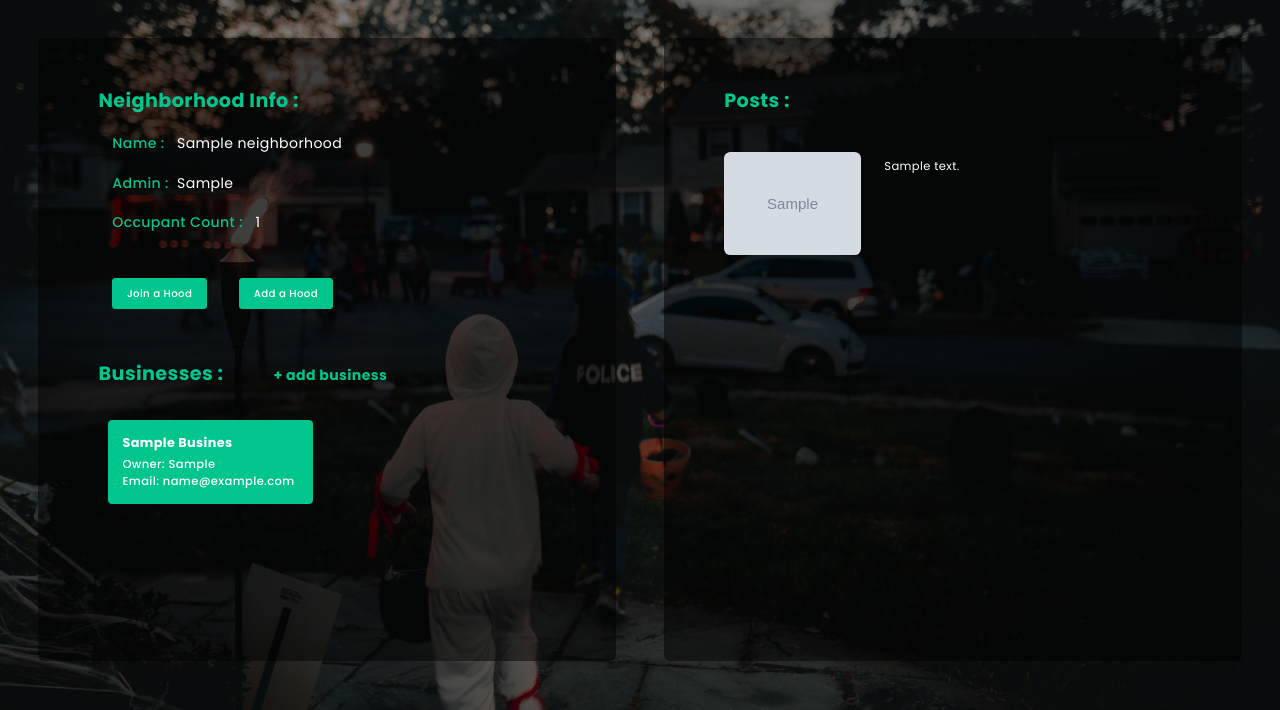
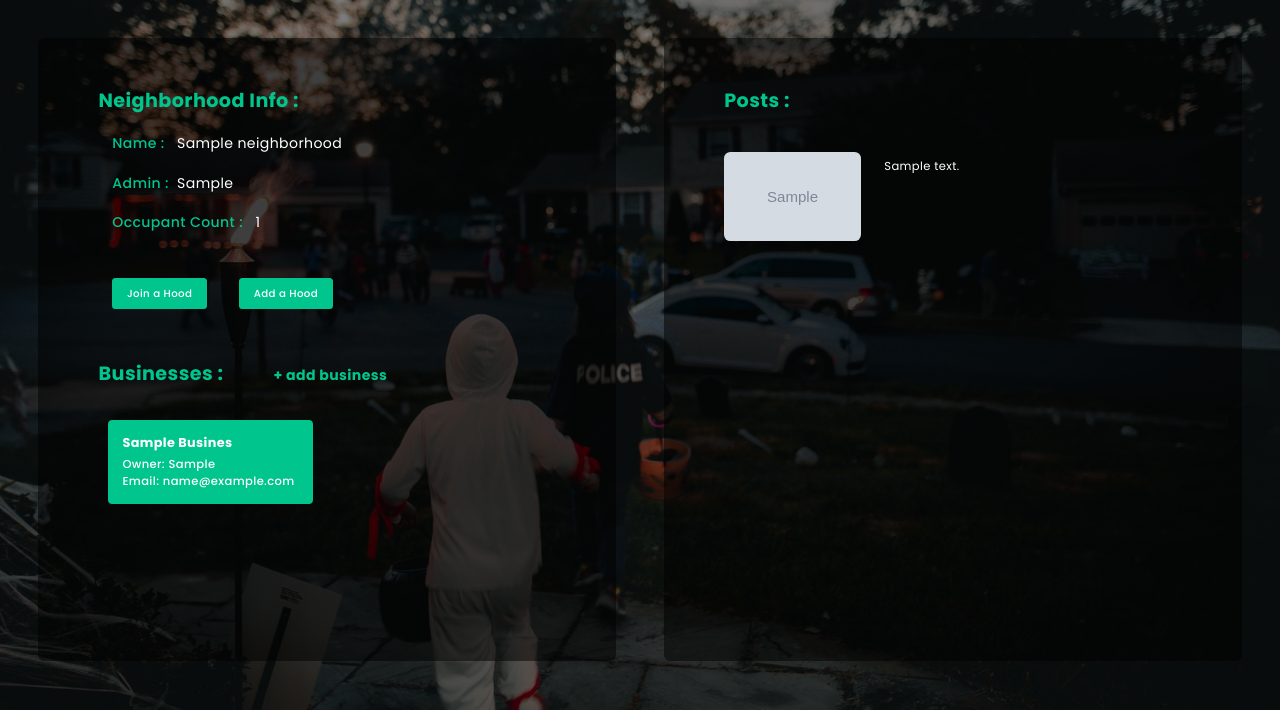
Before and after one commit to cheeks-cloud/hoodwatch, a Django app: page / in a window 1280 px wide. Shown: the part 90-800 px from the top of the page. Run offline with Django 4.2, Linux system fonts and the light colour scheme; a user stored in the database is signed in; tables that the repository leaves empty hold one stand-in row (values such as "Sample post"); grey boxes marked "Sample" are stand-in pictures.

Commit message:
style: tweak the post image height on main page

```diff
--- a/neighborhood/static/neighborhood/css/index.css
+++ b/neighborhood/static/neighborhood/css/index.css
@@ -1230,13 +1230,19 @@ main .content .right .posts .all-posts .post p {
 
 main .content .right .posts .all-posts .post .image {
   width: 30%;
+  height: 7vw;
   margin-right: 5%;
   border-radius: 0.5vw;
+  -o-object-fit: cover;
+     object-fit: cover;
 }
 
 main .content .right .posts .all-posts .post .image img {
   width: 100%;
+  height: 100%;
   border-radius: 0.5vw;
+  -o-object-fit: cover;
+     object-fit: cover;
 }
 
 main .content .right .posts .all-posts .post .excerpt {
--- a/neighborhood/static/neighborhood/css/index.scss
+++ b/neighborhood/static/neighborhood/css/index.scss
@@ -836,11 +836,15 @@ main {
             }
             .image {
               width: 30%;
+              height: 7vw;
               margin-right: 5%;
               border-radius: 0.5vw;
+              object-fit: cover;
               img {
                 width: 100%;
+                height: 100%;
                 border-radius: 0.5vw;
+                object-fit: cover;
               }
             }
             .excerpt {
```
Also changed, not shown: 1 other file.
